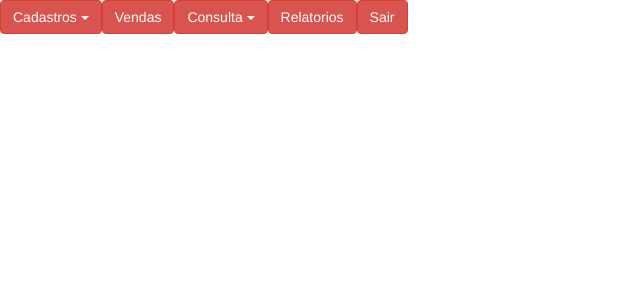
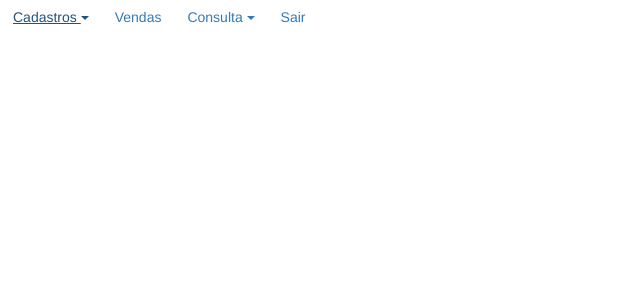
Before and after one commit to jasonicorrea/lojaifmt, a PHP site: page /Loja_Assistencia/index.php in a window 1280 px wide. Shown: the top 300 px of the page, without its empty margins (0-640 px from the left). Run offline with PHP 8.4, Linux system fonts and the light colour scheme.

Commit message:
Menu do sistema, arquivo cabecalho para todas as telas

```diff
--- a/Loja_Assistencia/cabecalho.php
+++ b/Loja_Assistencia/cabecalho.php
@@ -13,34 +13,27 @@
             <tr>
                 <td>
                     <div  class="dropdown m-b">
-                        <button class="btn btn-danger" type="button" data-toggle="dropdown">
+                        <button class="btn btn-link" type="button" data-toggle="dropdown">
                             Cadastros
                             <span class="caret"></span>
                         </button>
-
                         <ul class="dropdown-menu" role="menu">
-                            <li class="dropdown-submenu">
-                                <a tabindex="0" data-toggle="dropdown">Cadastrar</a>
-                                <ul class="dropdown-menu">
                                     <li><a tabindex="0">Funcionario</a></li>
                                     <li><a tabindex="0">Cliente</a></li>
-                                </ul>
-                            </li>
-
                         </ul>
 
                     </div>
                 </td>
                 <td>
                     <div >
-                        <button class="btn btn-danger" type="button">
+                        <button class="btn btn-link" type="button">
                             Vendas
                         </button>
                   </div>
                 </td>
                 <td>
                     <div  class="dropdown m-b">
-                        <button class="btn btn-danger" type="button" data-toggle="dropdown">
+                        <button class="btn btn-link" type="button" data-toggle="dropdown">
                             Consulta
                             <span class="caret"></span>
                         </button>
@@ -49,22 +42,13 @@
                                     <li><a tabindex="0">Ordem de Servico</a></li>
                                     <li><a tabindex="0">Cliente</a></li>
                                     <li><a tabindex="0">Funcionario</a></li>
-
                         </ul>
 
                     </div>
                 </td>
                 <td>
                     <div >
-                        <button class="btn btn-danger" type="button">
-                            Relatorios
-                        </button>
-                  </div>
-
-                </td>
-                <td>
-                    <div >
-                        <button class="btn btn-danger" type="button">
+                        <button class="btn btn-link" type="button">
                             Sair
                         </button>
                   </div>
```
